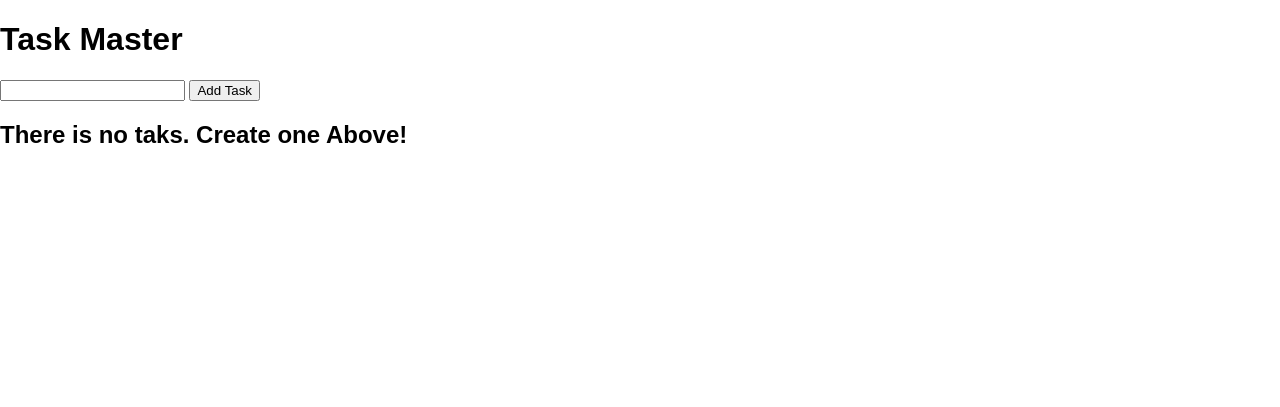
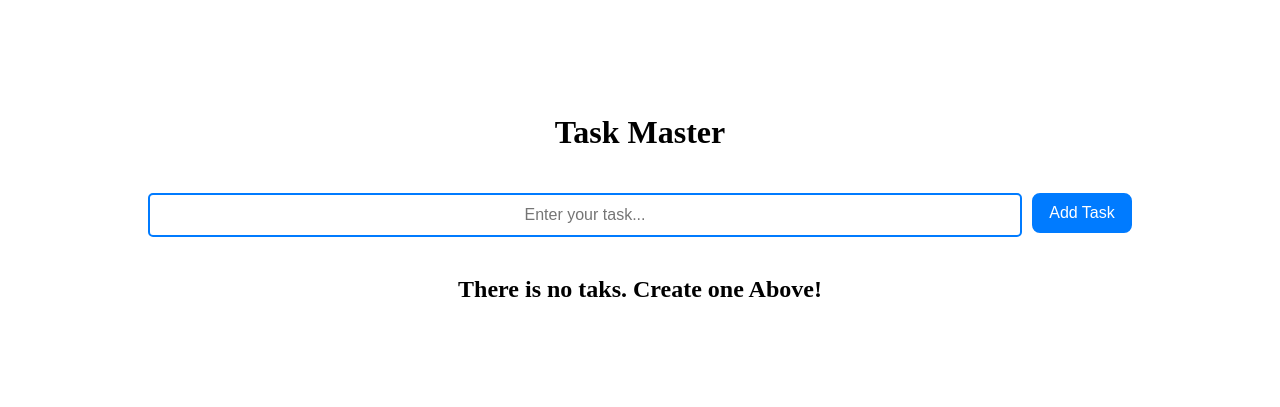
Before and after one commit to chirag1981/todoapp, a Flask app: page / in a window 1280 px wide. Shown: the top 407 px of the page. Run offline with Flask 3, Linux system fonts and the light colour scheme.

Commit message:
styling change

```diff
--- a/static/main.css
+++ b/static/main.css
@@ -1,4 +1,110 @@
-body {
-    margin: 0;
-    font-family: sans-serif;
+/* Center the entire content */
+.content {
+    display: flex;
+    flex-direction: column;
+    justify-content: center;
+    align-items: center;
+    height: 50vh; /* Full viewport height */
+    text-align: center;
 }
+
+/* Center the form */
+.form {
+    display: flex;  /* Enables flexbox */
+    justify-content: center;  /* Centers the form horizontally */
+    margin-top: 20px;
+}
+
+.form form {
+    display: flex;  /* Aligns input and button in a row */
+    gap: 10px;  /* Adds space between input and button */
+}
+
+.form input[type="text"],
+.form input[type="submit"] {
+    height: 40px;  /* Ensures both elements have the same height */
+    border: 2px solid #007BFF;
+    border-radius: 5px;
+    font-size: 16px;
+    padding: 0 10px;
+}
+
+.form input[type="text"] {
+    width: 850px; /* Adjust width as needed */
+}
+
+.form input[type="submit"] {
+    background-color: #007BFF; /* Bootstrap blue */
+    color: white;
+
+    border-radius: 8px; /* Rounded corners */
+
+    cursor: pointer;
+    transition: background 0.3s;
+    width: 100px; /* Adjust width for a compact button */
+}
+.form input[type="text"]:focus {
+    outline: none;
+    border-color: #0056b3;  /* Darker blue on focus */
+    background-color: white;
+}
+
+.form input[type="submit"]:hover {
+    background-color: #0056b3; /* Darker blue on hover */
+}
+
+
+/* Style input field */
+input[type="text"] {
+    width: 800px;
+    padding: 10px;
+    border: 1px solid #ccc;
+    border-radius: 5px;
+    text-align: center;
+    margin-bottom: 20px;
+}
+
+/* Style submit button */
+input[type="submit"] {
+    background-color: #007bff;
+    color: white;
+    padding: 8px 18px;
+    border: none;
+    border-radius: 5px;
+    cursor: pointer;
+    transition: background-color 0.3s ease-in-out;
+}
+
+input[type="submit"]:hover {
+    background-color: #0056b3;
+}
+
+/* Style table */
+table {
+    margin-top: 20px;
+    width: 80%;
+    border: 2px solid #007BFF;
+
+    text-align: center;
+}
+
+th, td {
+    padding: 10px;
+    border: 1px solid #ddd;
+}
+
+th {
+    background-color: #007bff;
+    color: white;
+}
+
+/* Style links */
+a {
+    text-decoration: none;
+    color: #007bff;
+    font-weight: bold;
+}
+
+a:hover {
+    text-decoration: underline;
+}
--- a/templates/index.html
+++ b/templates/index.html
@@ -11,10 +11,11 @@
     <h1>Task Master</h1>
     <div class="form">
         <form action="/" method="POST">
-            <input type="text" name="content" id="content">
+            <input type="text" name="content" id="content" placeholder="Enter your task...">
             <input type="submit" value="Add Task">
         </form>
     </div>
+
     {% if tasks|length < 1 %}
     <h2>There is no taks. Create one Above!</h2>
     {% else %}
```
